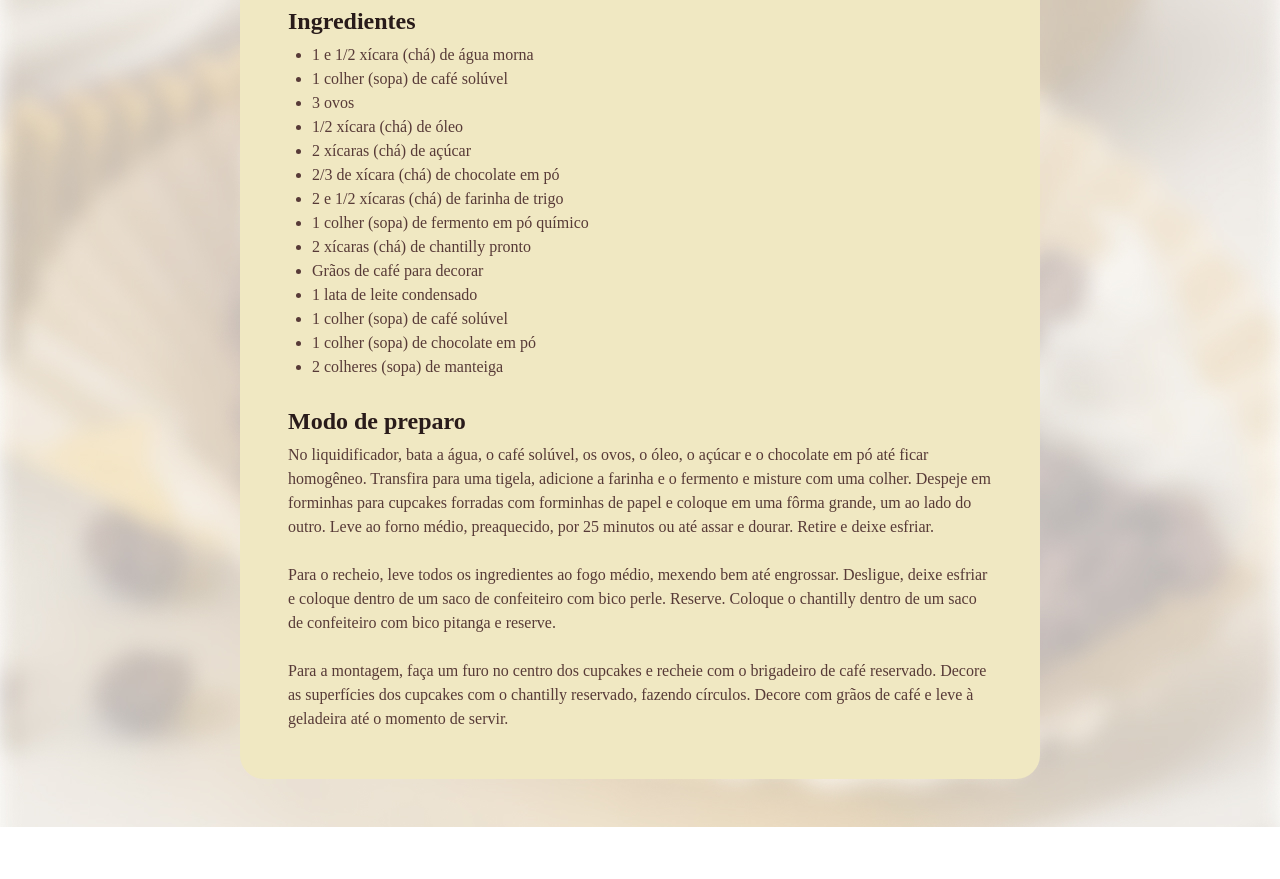
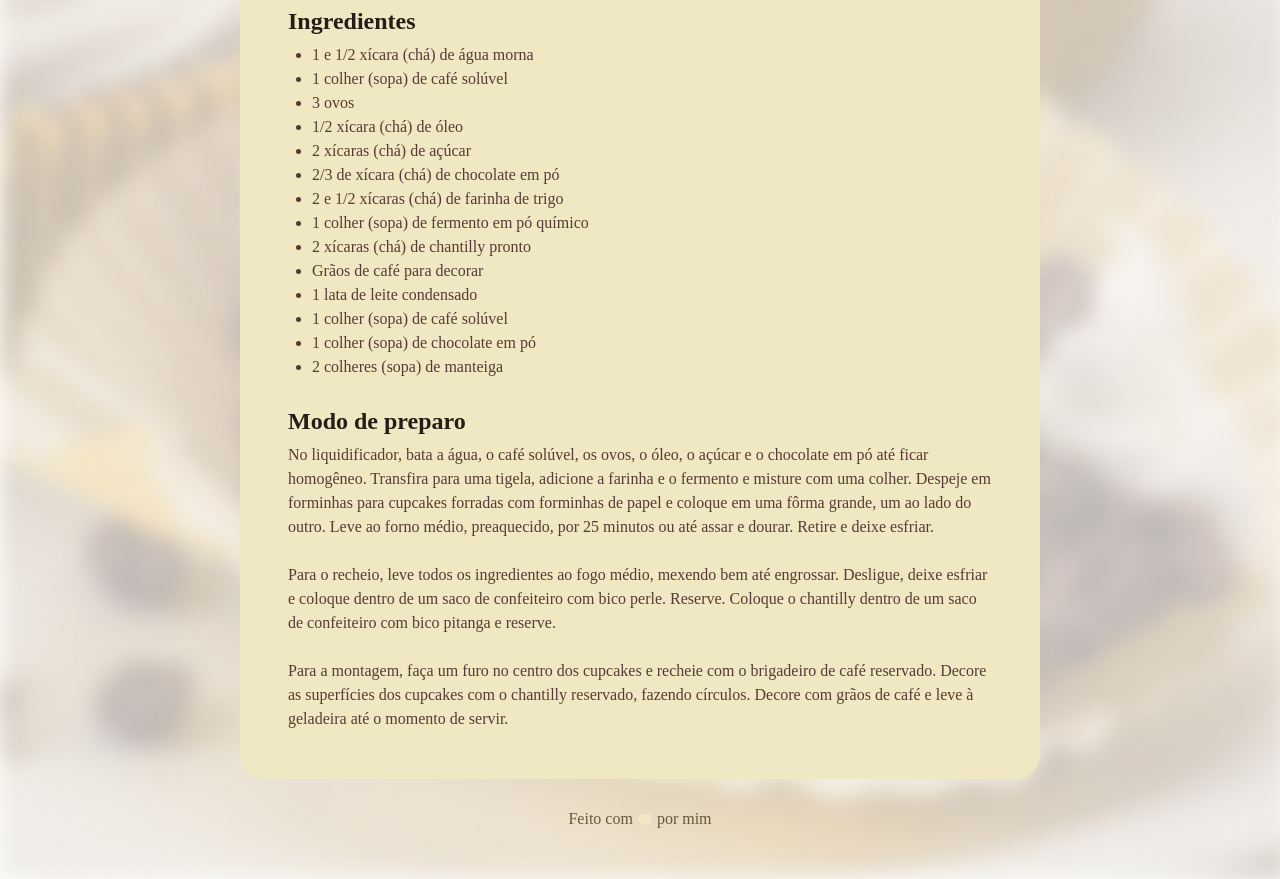
Before and after one commit to anaamooraes/projeto-receitas, a plain HTML site: page index.html in a window 1280 px wide. Shown: the part 720-1599 px from the top of the page. Before the commit the page ends 1547 px from the top, so only its background shows below. Drawn offline with Linux system fonts and the light colour scheme; a web font is replaced by a local one.

Commit message:
adc footer

```diff
--- a/index.html
+++ b/index.html
@@ -57,5 +57,10 @@
     </main>
   </div>
 
+  <footer>Feito com
+    <img src="./assets/ph_heart-fill.svg" alt="coracaozinho">
+    por mim
+  </footer>
+
 </body>
 </html>
--- a/style.css
+++ b/style.css
@@ -22,7 +22,7 @@ body {
   padding: 24px;
   background-color: #F0E8C2;
   border-radius: 24px;
-  margin: 48px auto;
+  margin: 48px auto 28px;
 
 }
 
@@ -60,3 +60,14 @@ h1, h2 {
 ul {
   padding-left: 24px;
 }
+
+footer {
+  color: #3a320cc2;
+  text-align: center;
+  padding-bottom: 48px;
+  font-size: ;
+}
+
+footer img {
+  vertical-align: middle;
+}
```
Also changed, not shown: assets/ph_heart-fill.svg (added).
